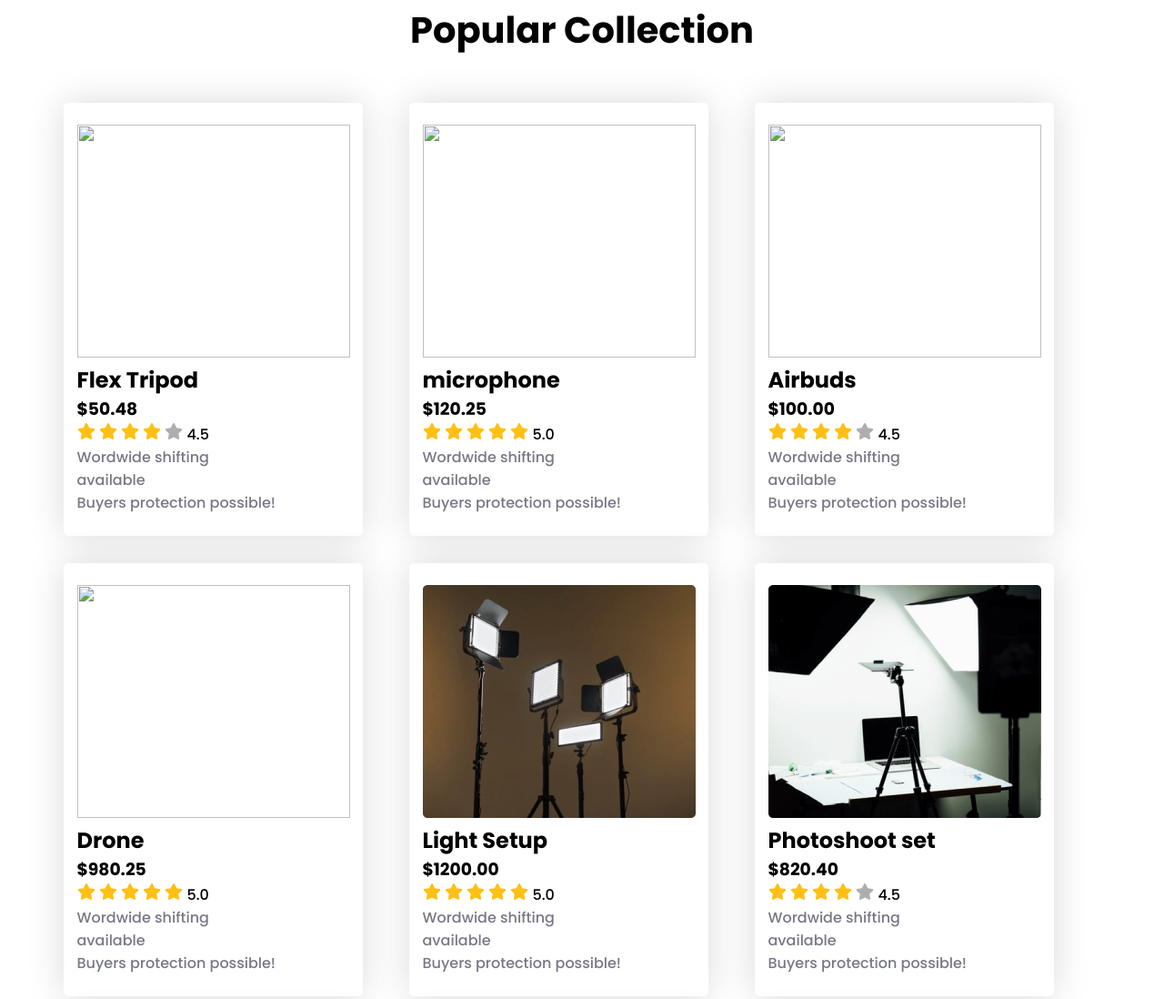
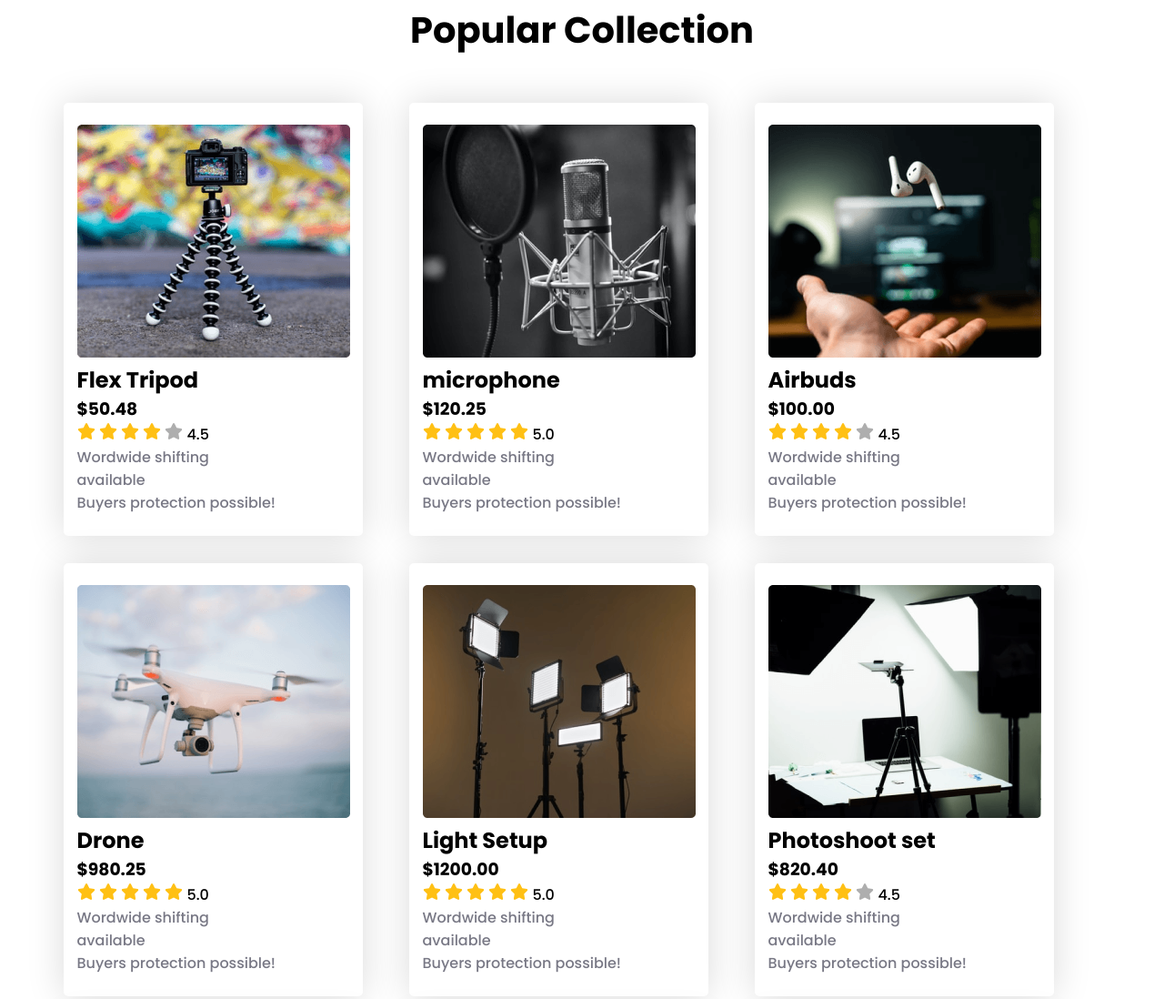
Before and after one commit to techyshiv-github/influencer-gear, a plain HTML site: page index.html in a window 1280 px wide. Shown: the part 931-2029 px from the top of the page at 91% size. Drawn offline with Linux system fonts and the light colour scheme; the site is published under a folder, as on GitHub Pages, so addresses that start at the root find nothing.

Commit message:
Update index.html

```diff
--- a/index.html
+++ b/index.html
@@ -70,7 +70,7 @@
             <div class="gallery-gridview">
                 <div class="gallery">
                     <div class="photo">
-                        <img src="/images/tripod.png" alt="">
+                        <img src="./images/tripod.png" alt="">
                         <h2>Flex Tripod</h2>
                         <h3>$50.48</h3>
                         <i class="fas fa-star filled"></i>
@@ -90,7 +90,7 @@
                 </div>
                 <div class="gallery">
                     <div class="photo">
-                        <img src="/images/mic.png" alt="">
+                        <img src="./images/mic.png" alt="">
                         <h2>microphone</h2>
                         <h3>$120.25</h3>
                         <i class="fas fa-star filled"></i>
@@ -110,7 +110,7 @@
                 </div>
                 <div class="gallery">
                     <div class="photo">
-                        <img src="/images/airpod.png" alt="">
+                        <img src="./images/airpod.png" alt="">
                         <h2>Airbuds</h2>
                         <h3>$100.00</h3>
                         <i class="fas fa-star filled"></i>
@@ -130,7 +130,7 @@
                 </div>
                 <div class="gallery">
                     <div class="photo">
-                        <img src="/images/drone.png" alt="">
+                        <img src="./images/drone.png" alt="">
                         <h2>Drone</h2>
                         <h3>$980.25</h3>
                         <i class="fas fa-star filled"></i>
```
